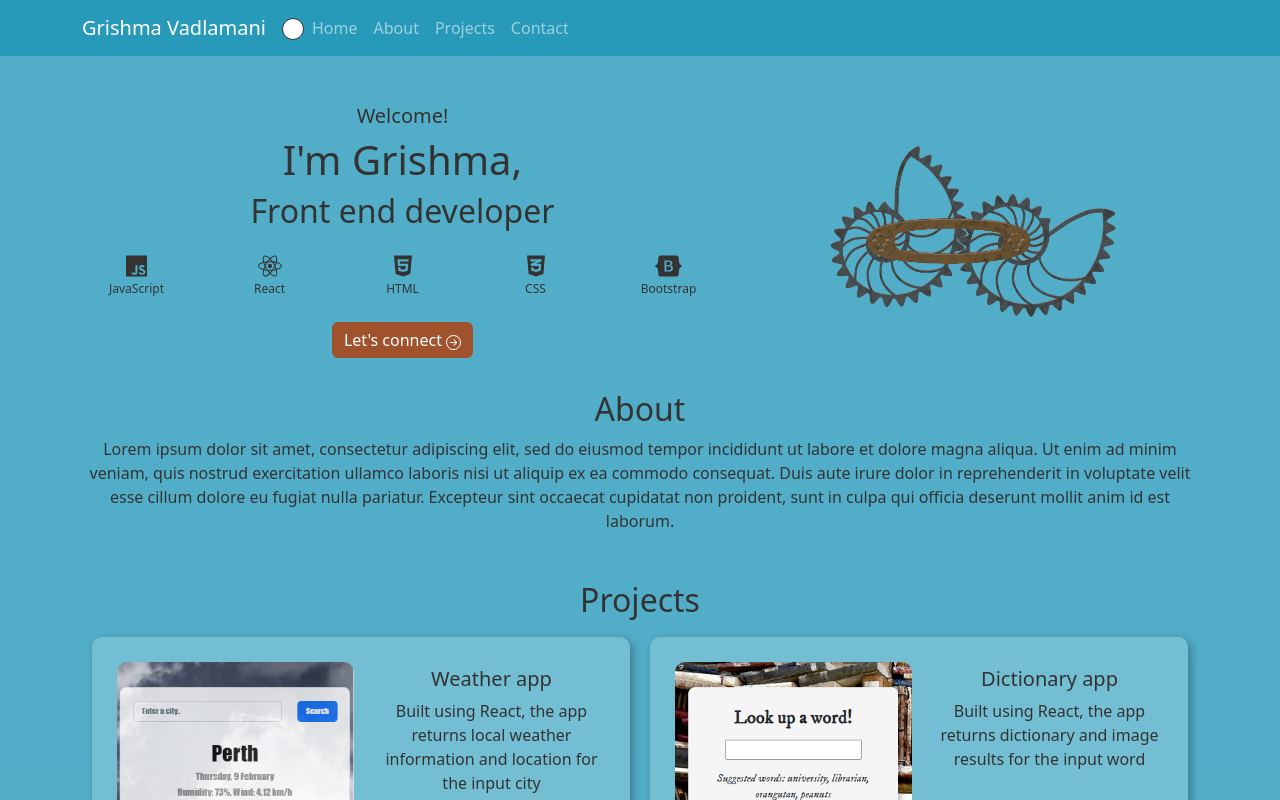
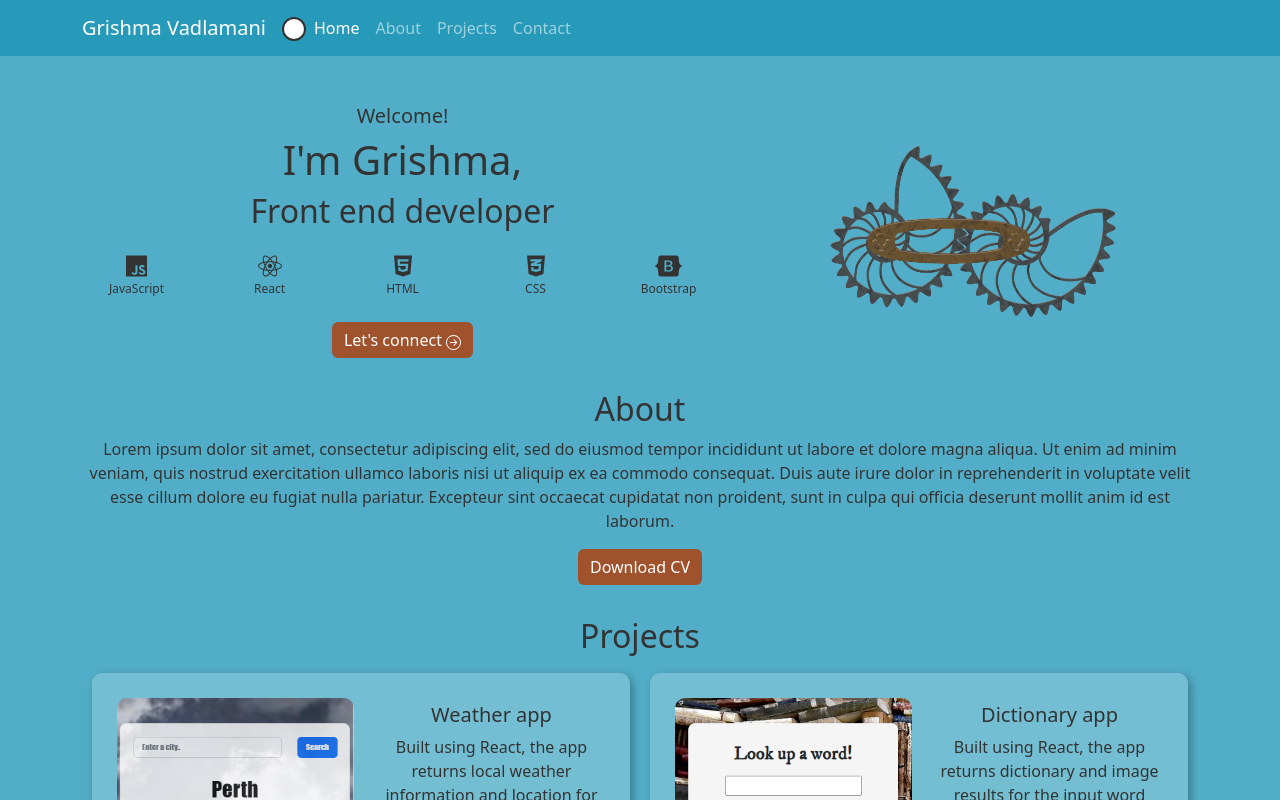
Before and after one commit to grishmav87/gv-webdevportfolio, a React (Create React App) app: page / in a window 1280 px wide. Shown: the top 800 px of the page. Built offline with nearby package versions, Linux system fonts and the light colour scheme; the HTML template or start-up script is replaced by a standard one.

Commit message:
Added downloadeable CV, updated Navbar styling

```diff
--- a/src/App.css
+++ b/src/App.css
@@ -1,7 +1,7 @@
 section {
   text-align: center;
+  background-color: rgba(255, 252, 252, 0.2);
 }
-
 html {
   scroll-behavior: smooth;
   scroll-padding-top: 75px;
@@ -9,26 +9,21 @@ html {
 a {
   text-decoration: none;
 }
-section {
-  background-color: rgba(255, 252, 252, 0.2);
-}
+
 .theme-btn {
   padding: 10px;
   margin: 0;
   border-color: #333;
   background-color: white;
   border-radius: 20px;
+  border-width: 2px;
 }
 .theme-btn:hover {
-  background-color: #fff !important;
-  border-color: grey;
+  background-color: #091a4b !important;
+  border-color: grey !important;
 }
-
 .dark {
   background-color: #091a4b;
-  color: #fff;
-}
-.dark a {
   color: #fff;
 }
 .light {
--- a/src/components/About.js
+++ b/src/components/About.js
@@ -1,4 +1,5 @@
-import { Container } from "react-bootstrap";
+import { Container, Button } from "react-bootstrap";
+import CV from "../assets/Grishma_CVEd.pdf";
 
 export default function Skills() {
   return (
@@ -14,6 +15,11 @@ export default function Skills() {
           pariatur. Excepteur sint occaecat cupidatat non proident, sunt in
           culpa qui officia deserunt mollit anim id est laborum.
         </p>
+        <Button className="contact-btn">
+          <a href={CV} download>
+            Download CV
+          </a>
+        </Button>
       </Container>
     </section>
   );
--- a/src/components/NavBar.js
+++ b/src/components/NavBar.js
@@ -2,7 +2,7 @@ import { useEffect, useState } from "react";
 import { Navbar, Nav, Container, Button } from "react-bootstrap";
 
 export default function NavBar() {
-  const [activeLink, setActiveLink] = useState("");
+  const [activeLink, setActiveLink] = useState("home");
   const [scrolled, setScrolled] = useState(false);
   const [theme, setTheme] = useState("light");
 
@@ -43,7 +43,10 @@ export default function NavBar() {
             {" "}
           </Button>
         </div>
-        <Navbar.Toggle aria-controls="basic-navbar-nav" />
+        <Navbar.Toggle
+          className="navbar-dark"
+          aria-controls="basic-navbar-nav"
+        />
         <Navbar.Collapse id="basic-navbar-nav">
           <Nav className="me-auto navbar-dark">
             <Nav.Link
```
Also changed, not shown: 2 other files (tests, documents, lock files or other folders).
